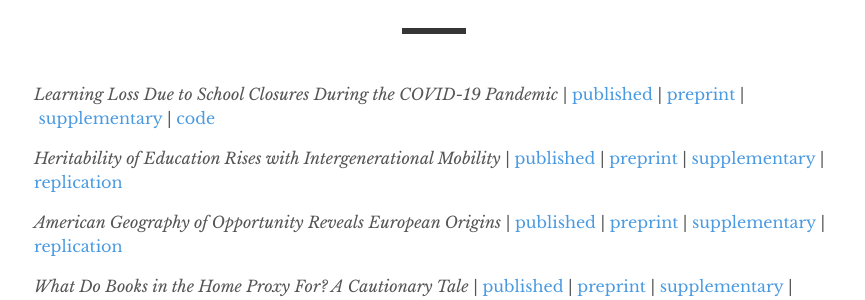
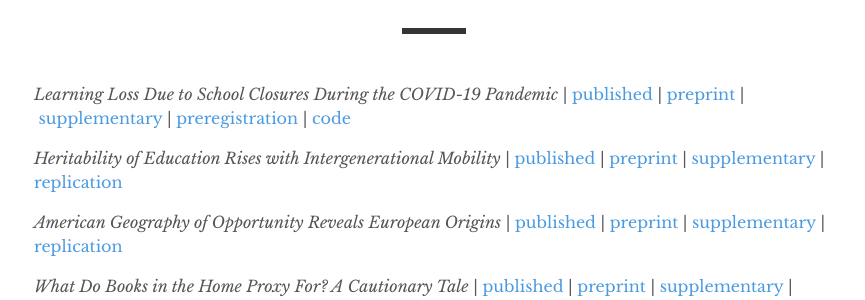
Before and after one commit to pengzell/pengzell.github.io, a Jekyll site: the page built from _pages/datacode.md, in a window 1280 px wide. Shown: the part 139-439 px from the top of the page, without its empty margins (206-1071 px from the left). Built offline with Jekyll 4.4.1, drawn with Linux system fonts in a browser that asks for light colours.

Commit message:
Update datacode.md

```diff
--- a/_pages/datacode.md
+++ b/_pages/datacode.md
@@ -6,7 +6,7 @@
 ---
 
 *Learning Loss Due to School Closures During the COVID-19 Pandemic*
-| [published](https://doi.org/10.1073/pnas.2022376118) | [preprint](https://osf.io/preprints/socarxiv/ve4z7/) | [supplementary](https://www.pnas.org/content/pnas/suppl/2021/04/07/2022376118.DCSupplemental/pnas.2022376118.sapp.pdf) | [code](https://github.com/MarkDVerhagen/Learning_Loss/)
+| [published](https://doi.org/10.1073/pnas.2022376118) | [preprint](https://osf.io/preprints/socarxiv/ve4z7/) | [supplementary](https://www.pnas.org/content/pnas/suppl/2021/04/07/2022376118.DCSupplemental/pnas.2022376118.sapp.pdf) | [preregistration](https://osf.io/qtndg/) | [code](https://github.com/MarkDVerhagen/Learning_Loss/)
 
 *Heritability of Education Rises with Intergenerational Mobility*
 | [published](https://doi.org/10.1073/pnas.1912998116) | [preprint](https://osf.io/preprints/socarxiv/yeq68/) | [supplementary](https://osf.io/r9kp2/) | [replication](https://osf.io/c549j/)
```
